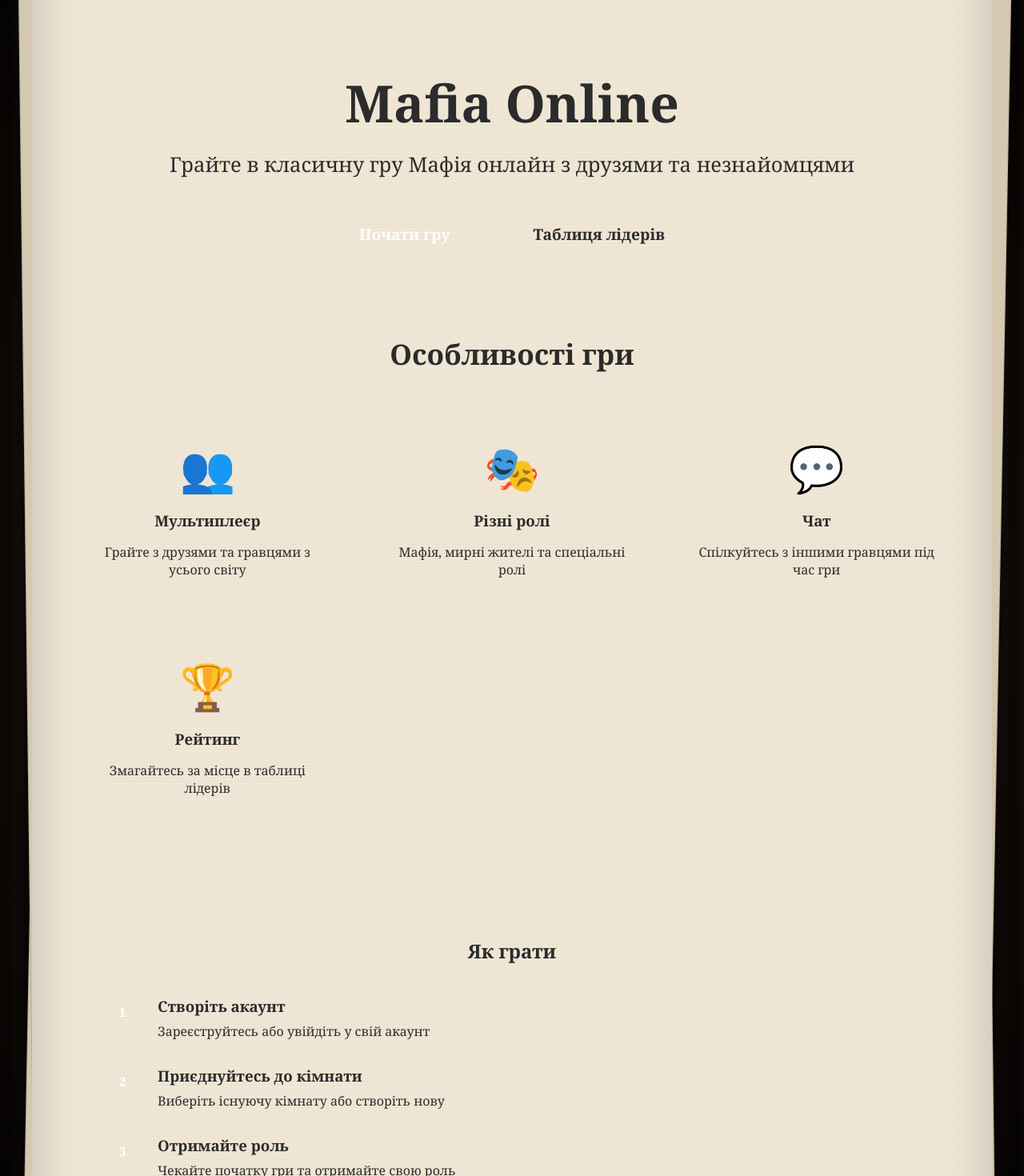
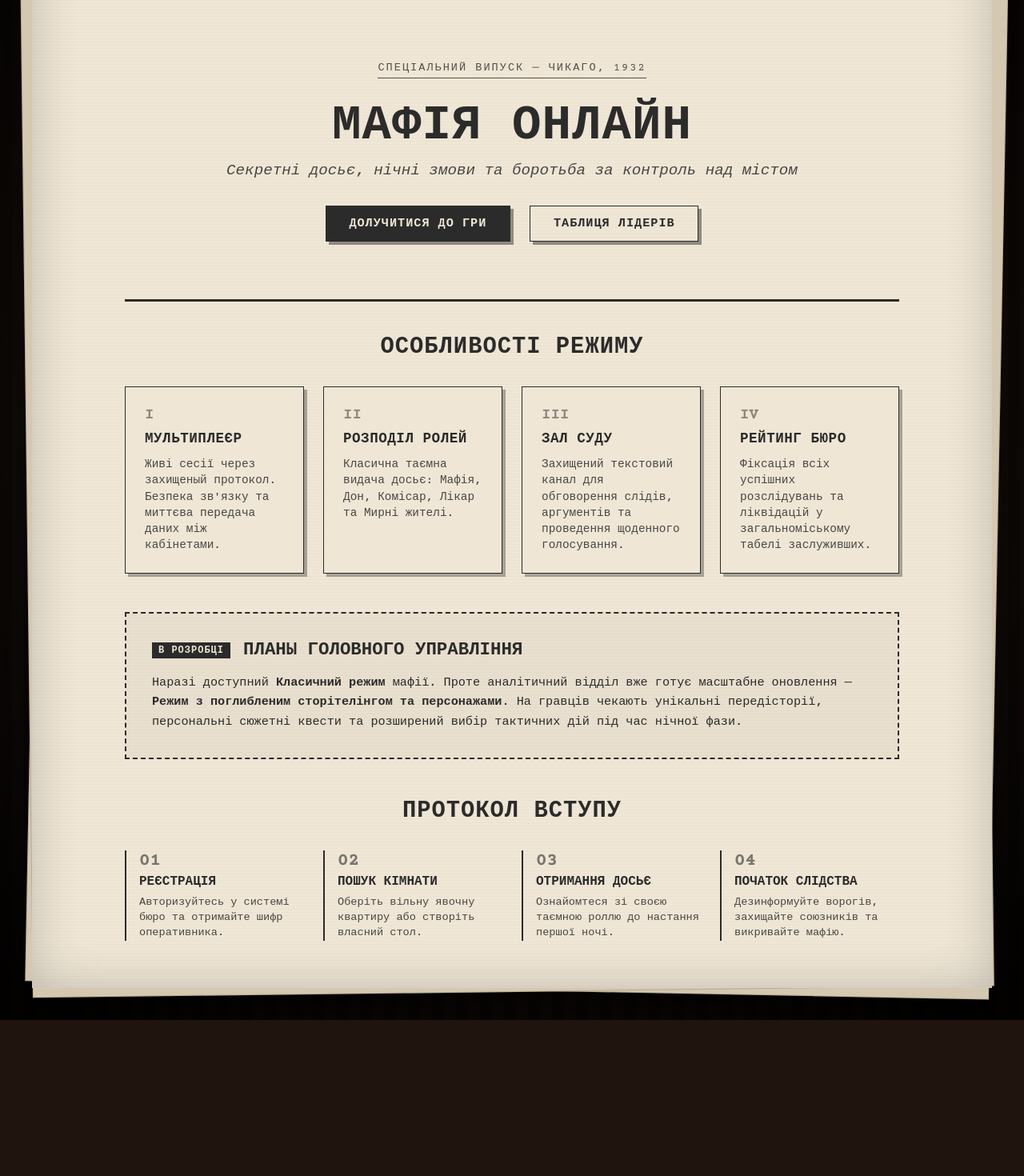
Before and after one commit to MaxKorjik/Mafia-Online, a Vue app in the folder mafia-frontend/: page / in a window 1280 px wide. Shown: the part 260-1730 px from the top of the page at 80% size. After the commit the page ends 1535 px from the top, so only its background shows below. Built offline with nearby package versions, Linux system fonts and the light colour scheme; a web font is replaced by a local one.

Commit message:
deleted emojis and reworked toasts

```diff
--- a/mafia-frontend/src/assets/styles/main.css
+++ b/mafia-frontend/src/assets/styles/main.css
@@ -63,3 +63,49 @@ body::-webkit-scrollbar {
     padding: 20px 15px;
   }
 }
+
+/* =========================================
+   КАСТОМИЗАЦИЯ СТОРОННИХ ТОСТОВ (VUE-TOASTIFICATION)
+   ========================================= */
+
+/* Контейнер и сама карточка */
+.Vue-Toastification__toast {
+  background-color: var(--paper-color) !important;
+  border: 1px solid var(--ink-color) !important;
+  color: var(--ink-color) !important;
+  font-family: var(--font-text) !important;
+  border-radius: 0 !important; /* Газетные острые углы */
+  box-shadow: 6px 6px 0 rgba(0, 0, 0, 0.6) !important;
+  padding: 12px 20px !important;
+}
+
+/* Сообщение об успехе (Success) */
+.Vue-Toastification__toast--success {
+  border-color: #2ecc71 !important;
+  color: #2ecc71 !important;
+}
+
+/* Сообщение об ошибке (Error) */
+.Vue-Toastification__toast--error {
+  border-color: #e74c3c !important;
+  color: #e74c3c !important;
+}
+
+/* Иконки встроенных тостов (делаем в цвет текста или скрываем) */
+.Vue-Toastification__icon {
+  margin-right: 10px !important;
+}
+
+.Vue-Toastification__toast--success .Vue-Toastification__icon {
+  color: #2ecc71 !important;
+}
+
+.Vue-Toastification__toast--error .Vue-Toastification__icon {
+  color: #e74c3c !important;
+}
+
+/* Кнопка закрытия (крестик) */
+.Vue-Toastification__close-button {
+  color: var(--ink-color) !important;
+  opacity: 0.7 !important;
+}
--- a/mafia-frontend/src/components/ThemeToggle.vue
+++ b/mafia-frontend/src/components/ThemeToggle.vue
@@ -1,6 +1,6 @@
 <template>
   <button class="theme-toggle-btn" @click="toggleTheme">
-    {{ isDark ? '☀️ Денний випуск' : '🌙 Нічний випуск' }}
+    {{ isDark ? 'Денний випуск' : 'Нічний випуск' }}
   </button>
 </template>
 
--- a/mafia-frontend/src/main.js
+++ b/mafia-frontend/src/main.js
@@ -10,7 +10,7 @@ import './assets/styles/theme.css'
 const app = createApp(App)
 
 const toastOptions = {
-  position: "top-right",
+  position: "top-center",
   timeout: 5000,
   closeOnClick: true,
   pauseOnFocusLoss: true,
--- a/mafia-frontend/src/views/Home.vue
+++ b/mafia-frontend/src/views/Home.vue
@@ -1,104 +1,144 @@
 <template>
   <div class="home-container">
-    <div class="hero-section">
-      <h1>Mafia Online</h1>
-      <p class="subtitle">Грайте в класичну гру Мафія онлайн з друзями та незнайомцями</p>
+    <!-- Главный газетный заголовок / Banner -->
+    <header class="newspaper-header">
+      <div class="edition-tag">СПЕЦІАЛЬНИЙ ВИПУСК — ЧИКАГО, 1932</div>
+      <h1 class="main-title">МАФІЯ ОНЛАЙН</h1>
+      <p class="subtitle">Секретні досьє, нічні змови та боротьба за контроль над містом</p>
+
       <div class="hero-buttons">
-        <router-link to="/rooms" class="button primary">Почати гру</router-link>
-        <router-link to="/leaderboard" class="button secondary">Таблиця лідерів</router-link>
+        <router-link to="/rooms" class="button primary">ДОЛУЧИТИСЯ ДО ГРИ</router-link>
+        <router-link to="/leaderboard" class="button secondary">ТАБЛИЦЯ ЛІДЕРІВ</router-link>
       </div>
-    </div>
+    </header>
 
-    <div class="features-section">
-      <h2>Особливості гри</h2>
+    <hr class="newspaper-hr" />
+
+    <!-- Газетные колонки / Особливості -->
+    <section class="features-section">
+      <h2 class="section-title">ОСОБЛИВОСТІ РЕЖИМУ</h2>
       <div class="features-grid">
-        <div class="feature-card card">
-          <div class="feature-icon">👥</div>
-          <h3>Мультиплеєр</h3>
-          <p>Грайте з друзями та гравцями з усього світу</p>
+        <article class="feature-card">
+          <div class="badge-num">I</div>
+          <h3>МУЛЬТИПЛЕЄР</h3>
+          <p>Живі сесії через захищеный протокол. Безпека зв'язку та миттєва передача даних між кабінетами.</p>
+        </article>
+
+        <article class="feature-card">
+          <div class="badge-num">II</div>
+          <h3>РОЗПОДІЛ РОЛЕЙ</h3>
+          <p>Класична таємна видача досьє: Мафія, Дон, Комісар, Лікар та Мирні жителі.</p>
+        </article>
+
+        <article class="feature-card">
+          <div class="badge-num">III</div>
+          <h3>ЗАЛ СУДУ</h3>
+          <p>Захищений текстовий канал для обговорення слідів, аргументів та проведення щоденного голосування.</p>
+        </article>
+
+        <article class="feature-card">
+          <div class="badge-num">IV</div>
+          <h3>РЕЙТИНГ БЮРО</h3>
+          <p>Фіксація всіх успішних розслідувань та ліквідацій у загальноміському табелі заслуживших.</p>
+        </article>
+      </div>
+    </section>
+
+    <!-- Секция планов развития (Сторителлинг) -->
+    <section class="roadmap-section">
+      <div class="roadmap-card">
+        <div class="roadmap-header">
+          <span class="status-tag">В РОЗРОБЦІ</span>
+          <h2>ПЛАНЫ ГОЛОВНОГО УПРАВЛІННЯ</h2>
         </div>
+        <p class="roadmap-text">
+          Наразі доступний <strong>Класичний режим</strong> мафії. Проте аналітичний відділ вже готує масштабне оновлення —
+          <strong>Режим з поглибленим сторітелінгом та персонажами</strong>. На гравців чекають унікальні передісторії,
+          персональні сюжетні квести та розширений вибір тактичних дій під час нічної фази.
+        </p>
+      </div>
+    </section>
 
-        <div class="feature-card card">
-          <div class="feature-icon">🎭</div>
-          <h3>Різні ролі</h3>
-          <p>Мафія, мирні жителі та спеціальні ролі</p>
-        </div>
-
-        <div class="feature-card card">
-          <div class="feature-icon">💬</div>
-          <h3>Чат</h3>
-          <p>Спілкуйтесь з іншими гравцями під час гри</p>
-        </div>
-
-        <div class="feature-card card">
-          <div class="feature-icon">🏆</div>
-          <h3>Рейтинг</h3>
-          <p>Змагайтесь за місце в таблиці лідерів</p>
-        </div>
-      </div>
-    </div>
-
-    <div class="how-to-play-section card">
-      <h2>Як грати</h2>
-      <div class="steps">
+    <!-- Инструкция / Як грати -->
+    <section class="how-to-play-section">
+      <h2 class="section-title">ПРОТОКОЛ ВСТУПУ</h2>
+      <div class="steps-grid">
         <div class="step">
-          <div class="step-number">1</div>
+          <div class="step-number">01</div>
           <div class="step-content">
-            <h3>Створіть акаунт</h3>
-            <p>Зареєструйтесь або увійдіть у свій акаунт</p>
+            <h3>РЕЄСТРАЦІЯ</h3>
+            <p>Авторизуйтесь у системі бюро та отримайте шифр оперативника.</p>
           </div>
         </div>
 
         <div class="step">
-          <div class="step-number">2</div>
+          <div class="step-number">02</div>
           <div class="step-content">
-            <h3>Приєднуйтесь до кімнати</h3>
-            <p>Виберіть існуючу кімнату або створіть нову</p>
+            <h3>ПОШУК КІМНАТИ</h3>
+            <p>Оберіть вільну явочну квартиру або створіть власний стол.</p>
           </div>
         </div>
 
         <div class="step">
-          <div class="step-number">3</div>
+          <div class="step-number">03</div>
           <div class="step-content">
-            <h3>Отримайте роль</h3>
-            <p>Чекайте початку гри та отримайте свою роль</p>
+            <h3>ОТРИМАННЯ ДОСЬЄ</h3>
+            <p>Ознайомтеся зі своєю таємною роллю до настання першої ночі.</p>
           </div>
         </div>
 
         <div class="step">
-          <div class="step-number">4</div>
+          <div class="step-number">04</div>
           <div class="step-content">
-            <h3>Грайте</h3>
-            <p>Використовуйте свої здібності та розкрийте мафію</p>
+            <h3>ПОЧАТОК СЛІДСТВА</h3>
+            <p>Дезинформуйте ворогів, захищайте союзників та викривайте мафію.</p>
           </div>
         </div>
       </div>
-    </div>
+    </section>
   </div>
 </template>
 
 <style scoped>
 .home-container {
-  margin: 0;
-  /* Прибираємо жорсткий padding, бо тепер за це відповідає App.vue */
-  padding: 1rem 0;
+  max-width: 1000px;
+  margin: 0 auto;
+  padding: 1.5rem 1rem;
+  color: var(--ink-color);
+  font-family: var(--font-text);
 }
 
-.hero-section {
+/* 📰 Газетная шапка */
+.newspaper-header {
   text-align: center;
-  padding: 3rem 1rem;
+  padding: 2rem 0;
 }
 
-.hero-section h1 {
-  font-size: 4rem; /* Зменшили з 4.5rem для кращого балансу */
+.edition-tag {
+  font-size: 0.85rem;
+  letter-spacing: 2px;
+  text-transform: uppercase;
+  border-bottom: 1px solid var(--ink-color);
+  display: inline-block;
+  padding-bottom: 4px;
   margin-bottom: 1rem;
-  color: var(--accent-primary);
+  opacity: 0.8;
+}
+
+.main-title {
+  font-family: var(--font-title);
+  font-size: 3.8rem;
+  letter-spacing: 1px;
+  margin: 0.5rem 0;
+  text-transform: uppercase;
+  color: var(--ink-color);
 }
 
 .subtitle {
-  font-size: 1.6rem; /* Зменшили з 2rem */
-  color: var(--text-secondary);
-  margin-bottom: 2.5rem;
+  font-size: 1.2rem;
+  font-style: italic;
+  margin-bottom: 2rem;
+  opacity: 0.85;
 }
 
 .hero-buttons {
@@ -107,130 +147,190 @@
   gap: 1.5rem;
 }
 
-.button.primary, .button.secondary {
-  font-size: 1.2rem; /* Оптимальний розмір кнопок */
-  padding: 1rem 2.5rem;
+.button {
+  font-family: var(--font-text);
+  font-size: 0.95rem;
+  font-weight: bold;
+  padding: 0.8rem 1.8rem;
   text-decoration: none;
-  border-radius: 8px;
-  font-weight: bold;
-  transition: transform 0.2s;
-}
-
-.button:hover {
-  transform: translateY(-2px);
+  letter-spacing: 1px;
+  text-transform: uppercase;
+  transition: all 0.2s ease;
+  border-radius: 0; /* Острые газетные углы */
 }
 
 .button.primary {
-  background-color: var(--accent-primary);
-  color: white;
+  background-color: var(--ink-color);
+  color: var(--paper-color);
+  border: 1px solid var(--ink-color);
+  box-shadow: 4px 4px 0 rgba(0, 0, 0, 0.4);
+}
+
+.button.primary:hover {
+  background-color: transparent;
+  color: var(--ink-color);
 }
 
 .button.secondary {
-  background-color: var(--bg-secondary);
-  color: var(--text-primary);
+  background-color: transparent;
+  color: var(--ink-color);
+  border: 1px solid var(--ink-color);
+  box-shadow: 4px 4px 0 rgba(0, 0, 0, 0.4);
 }
 
-.features-section {
-  padding: 3rem 0;
+.button.secondary:hover {
+  background-color: var(--ink-color);
+  color: var(--paper-color);
 }
 
-.features-section h2 {
-  text-align: center;
-  margin-bottom: 3rem;
-  font-size: 2.2rem;
+/* Разделительная черта в газетном стиле */
+.newspaper-hr {
+  border: 0;
+  border-top: 2px solid var(--ink-color);
+  border-bottom: 1px solid var(--ink-color);
+  height: 3px;
+  margin: 2.5rem 0;
 }
 
+/* 🏛 Секция заголовков */
+.section-title {
+  font-family: var(--font-title);
+  text-align: center;
+  font-size: 1.8rem;
+  letter-spacing: 1px;
+  margin-bottom: 2rem;
+  text-transform: uppercase;
+}
+
+/* 📋 Сетка карточек */
 .features-grid {
   display: grid;
-  /* Змінено на minmax(260px), щоб картки на ПК ставали 2х2 або в 4 в ряд, а не ламалися */
-  grid-template-columns: repeat(auto-fit, minmax(260px, 1fr));
-  gap: 2rem;
+  grid-template-columns: repeat(auto-fit, minmax(220px, 1fr));
+  gap: 1.5rem;
 }
 
 .feature-card {
-  text-align: center;
-  padding: 2rem 1.5rem;
+  border: 1px solid var(--ink-color);
+  padding: 1.5rem;
+  background: var(--paper-color);
+  box-shadow: 4px 4px 0 rgba(0, 0, 0, 0.3);
+  position: relative;
 }
 
-.feature-icon {
-  font-size: 3.5rem;
+.badge-num {
+  font-family: var(--font-title);
+  font-size: 1.2rem;
+  font-weight: bold;
+  opacity: 0.5;
+  margin-bottom: 0.5rem;
+}
+
+.feature-card h3 {
+  font-family: var(--font-title);
+  font-size: 1.1rem;
+  margin-bottom: 0.75rem;
+  letter-spacing: 0.5px;
+}
+
+.feature-card p {
+  font-size: 0.9rem;
+  line-height: 1.4;
+  opacity: 0.85;
+}
+
+/* 📜 Планы развития (Сторителлинг) */
+.roadmap-section {
+  margin: 3rem 0;
+}
+
+.roadmap-card {
+  border: 2px dashed var(--ink-color);
+  padding: 2rem;
+  background: rgba(0, 0, 0, 0.03);
+}
+
+.roadmap-header {
+  display: flex;
+  align-items: center;
+  gap: 1rem;
   margin-bottom: 1rem;
 }
 
-.feature-card h3 {
-  margin-bottom: 1rem;
-  color: var(--accent-primary);
+.status-tag {
+  font-size: 0.75rem;
+  font-weight: bold;
+  background: var(--ink-color);
+  color: var(--paper-color);
+  padding: 3px 8px;
+  letter-spacing: 1px;
 }
 
-.how-to-play-section {
-  padding: 3rem;
-  margin-top: 3rem;
+.roadmap-card h2 {
+  font-family: var(--font-title);
+  font-size: 1.4rem;
+  margin: 0;
 }
 
-.how-to-play-section h2 {
-  text-align: center;
-  margin-bottom: 2.5rem;
+.roadmap-text {
+  font-size: 0.95rem;
+  line-height: 1.6;
 }
 
-.steps {
-  display: flex;
-  flex-direction: column;
-  gap: 2rem;
+/* 👣 Инструкция / Шаги */
+.steps-grid {
+  display: grid;
+  grid-template-columns: repeat(auto-fit, minmax(200px, 1fr));
+  gap: 1.5rem;
 }
 
 .step {
-  display: flex;
-  align-items: flex-start;
-  gap: 1.5rem;
+  border-left: 2px solid var(--ink-color);
+  padding-left: 1rem;
 }
 
 .step-number {
-  width: 40px;
-  height: 40px;
-  border-radius: 50%;
-  background-color: var(--accent-primary);
-  color: white;
-  display: flex;
-  align-items: center;
-  justify-content: center;
+  font-family: var(--font-title);
+  font-size: 1.4rem;
   font-weight: bold;
-  flex-shrink: 0;
+  margin-bottom: 0.25rem;
+  opacity: 0.6;
 }
 
 .step-content h3 {
+  font-size: 1rem;
   margin-bottom: 0.5rem;
-  color: var(--accent-primary);
 }
 
-/* 📱 Мобільні стилі (для екранів менше 768px) */
+.step-content p {
+  font-size: 0.85rem;
+  line-height: 1.4;
+  opacity: 0.85;
+}
+
+/* 📱 Адаптив */
 @media (max-width: 768px) {
-  .hero-section h1 {
-    font-size: 2.5rem;
+  .main-title {
+    font-size: 2.4rem;
   }
 
   .subtitle {
-    font-size: 1.1rem;
+    font-size: 1rem;
   }
 
   .hero-buttons {
     flex-direction: column;
-    gap: 1rem;
+    gap: 0.8rem;
   }
 
-  .button.primary, .button.secondary {
+  .button {
     width: 100%;
+    text-align: center;
     box-sizing: border-box;
-    text-align: center;
   }
 
-  .how-to-play-section {
-    padding: 1.5rem;
-  }
-
-  .step {
+  .roadmap-header {
     flex-direction: column;
-    align-items: center;
-    text-align: center;
+    align-items: flex-start;
   }
 }
 </style>
--- a/mafia-frontend/src/views/Login.vue
+++ b/mafia-frontend/src/views/Login.vue
@@ -32,7 +32,7 @@
         </div>
 
         <div v-if="error" class="error-message-vintage">
-          🚨 УВАГА: {{ error }}
+          УВАГА: {{ error }}
         </div>
 
         <button type="submit" class="btn-vintage-primary" :disabled="loading">
--- a/mafia-frontend/src/views/Register.vue
+++ b/mafia-frontend/src/views/Register.vue
@@ -56,7 +56,7 @@
         </div>
 
         <div v-if="error" class="error-message-vintage">
-          🚨 УВАГА: {{ error }}
+          УВАГА: {{ error }}
         </div>
 
         <button type="submit" class="btn-vintage-primary" :disabled="loading">
--- a/mafia-frontend/src/views/Rooms.vue
+++ b/mafia-frontend/src/views/Rooms.vue
@@ -4,7 +4,7 @@
     <div class="rooms-page-header">
       <h2 class="archive-title">АКТИВНІ СИНДИКАТИ ТА КРИМІНАЛЬНІ СПРАВИ</h2>
       <button @click="showCreateRoomModal = true" class="btn-newspaper create-room-btn">
-        📂 Відкрити нове провадження
+        Відкрити нове провадження
       </button>
     </div>
 
@@ -25,13 +25,13 @@
 
           <div class="dossier-body">
             <div class="dossier-meta">
-              <p class="meta-item">📍 <strong>Умова старту:</strong> мінімум {{ room.min_players_number }} оперативників для облави</p>
+              <p class="meta-item"><strong>Умова старту:</strong> мінімум {{ room.min_players_number }} оперативників для облави</p>
 
               <div v-if="room.is_private" class="status-stamp stamp-private">
-                🔒 СЕКРЕТНИЙ АРХІВ
+                СЕКРЕТНИЙ АРХІВ
               </div>
               <div v-else class="status-stamp stamp-open">
-                🚨 ВІДКРИТА ОБЛАВА
+                ВІДКРИТА ОБЛАВА
               </div>
             </div>
 
@@ -152,7 +152,7 @@
           </div>
 
           <div v-if="newRoom.is_private" class="form-group-vintage encryption-field">
-            <label for="password">🔒 Секретний шифр доступу</label>
+            <label for="password">Секретний шифр доступу</label>
             <input
               type="password"
               id="password"
```
Also changed, not shown: mafia-frontend/src/views/GameRoom.vue (+86 -48 lines).
